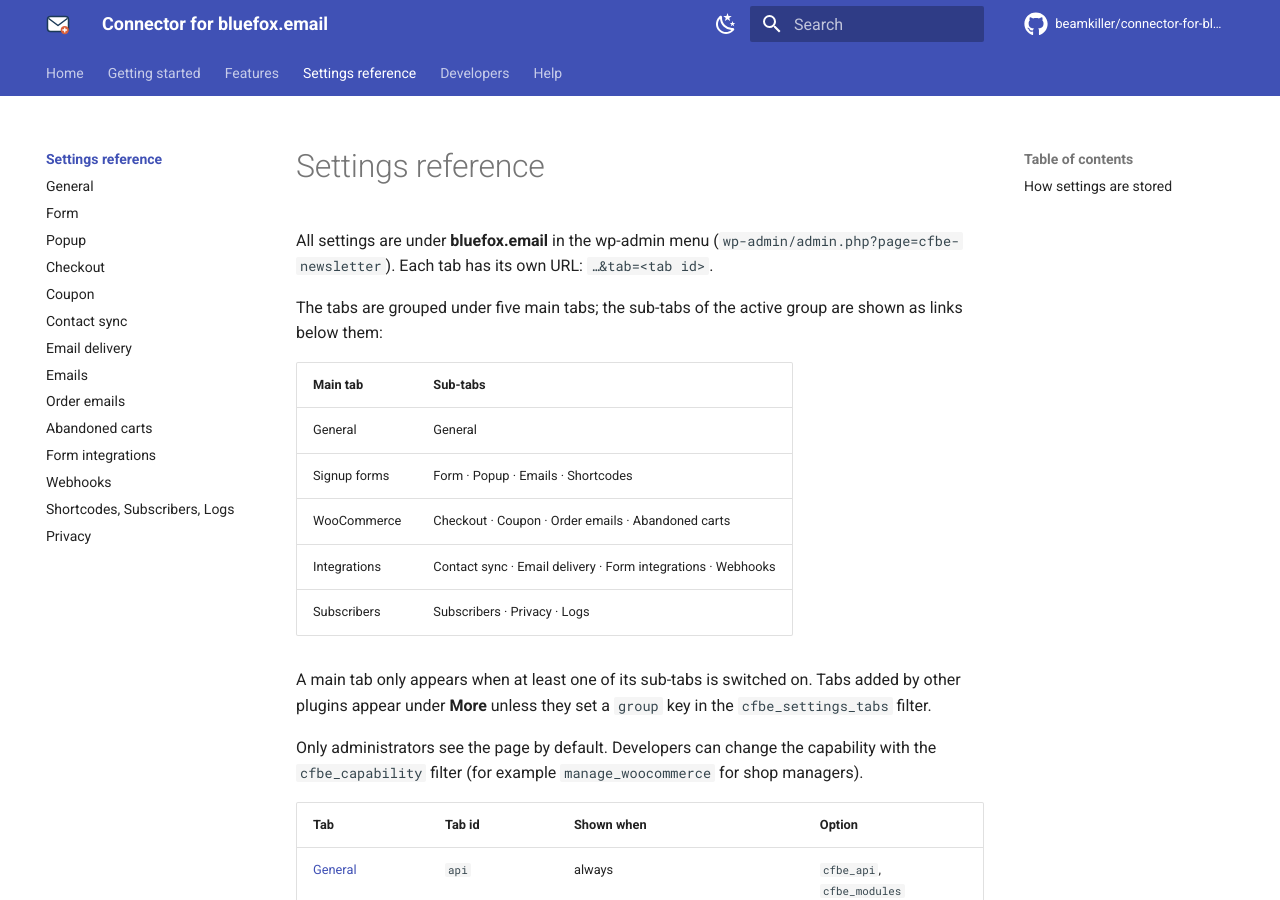
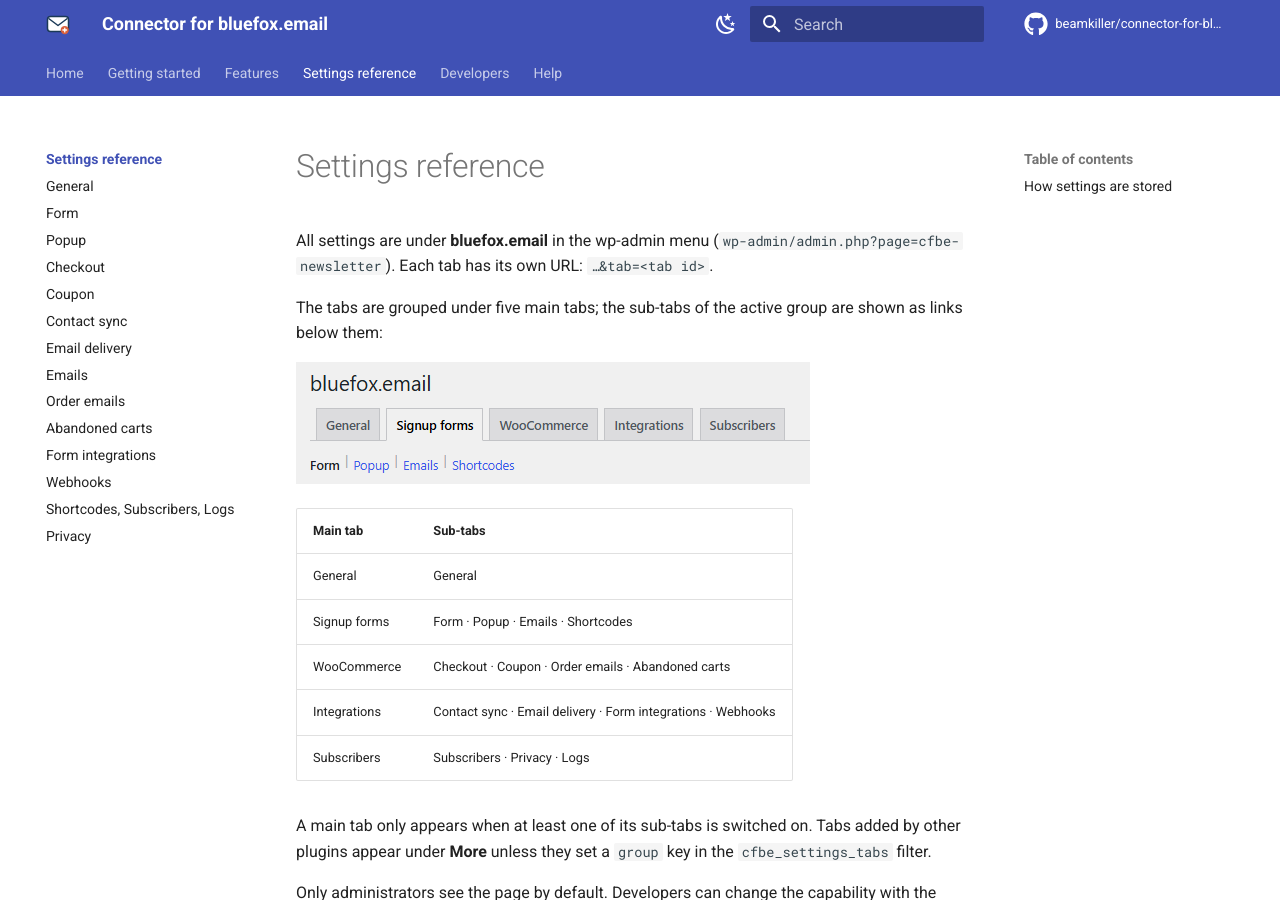
Before and after one commit to beamkiller/connector-for-bluefox-email, an MkDocs documentation site: the page built from docs/settings/index.md, in a window 1280 px wide and 900 px high. Built offline with MkDocs 1.6.1 and Material for MkDocs 9.7.7, drawn with Linux system fonts in a browser that asks for light colours; comment, search, counter and statistics services are not loaded.

Commit message:
Docs: screenshots with the grouped admin navigation, navigation overview image
Co-Authored-By: Claude Opus 5.5 <noreply@anthropic.com>

```diff
--- a/docs/settings/index.md
+++ b/docs/settings/index.md
@@ -3,6 +3,8 @@
 All settings are under **bluefox.email** in the wp-admin menu (`wp-admin/admin.php?page=cfbe-newsletter`). Each tab has its own URL: `…&tab=<tab id>`.
 
 The tabs are grouped under five main tabs; the sub-tabs of the active group are shown as links below them:
+
+![Grouped settings navigation](../assets/images/settings-navigation.png)
 
 | Main tab | Sub-tabs |
 |---|---|
```
Also changed, not shown: docs/assets/images/settings-abandoned-carts.png, docs/assets/images/settings-coupon.png, docs/assets/images/settings-emails.png, docs/assets/images/settings-form.png, docs/assets/images/settings-general.png, docs/assets/images/settings-integrations.png, docs/assets/images/settings-mailer.png, docs/assets/images/settings-navigation.png (added), docs/assets/images/settings-order-emails.png, docs/assets/images/settings-popup.png, docs/assets/images/settings-shortcodes.png, docs/assets/images/settings-sync.png, docs/assets/images/settings-webhooks.png.
